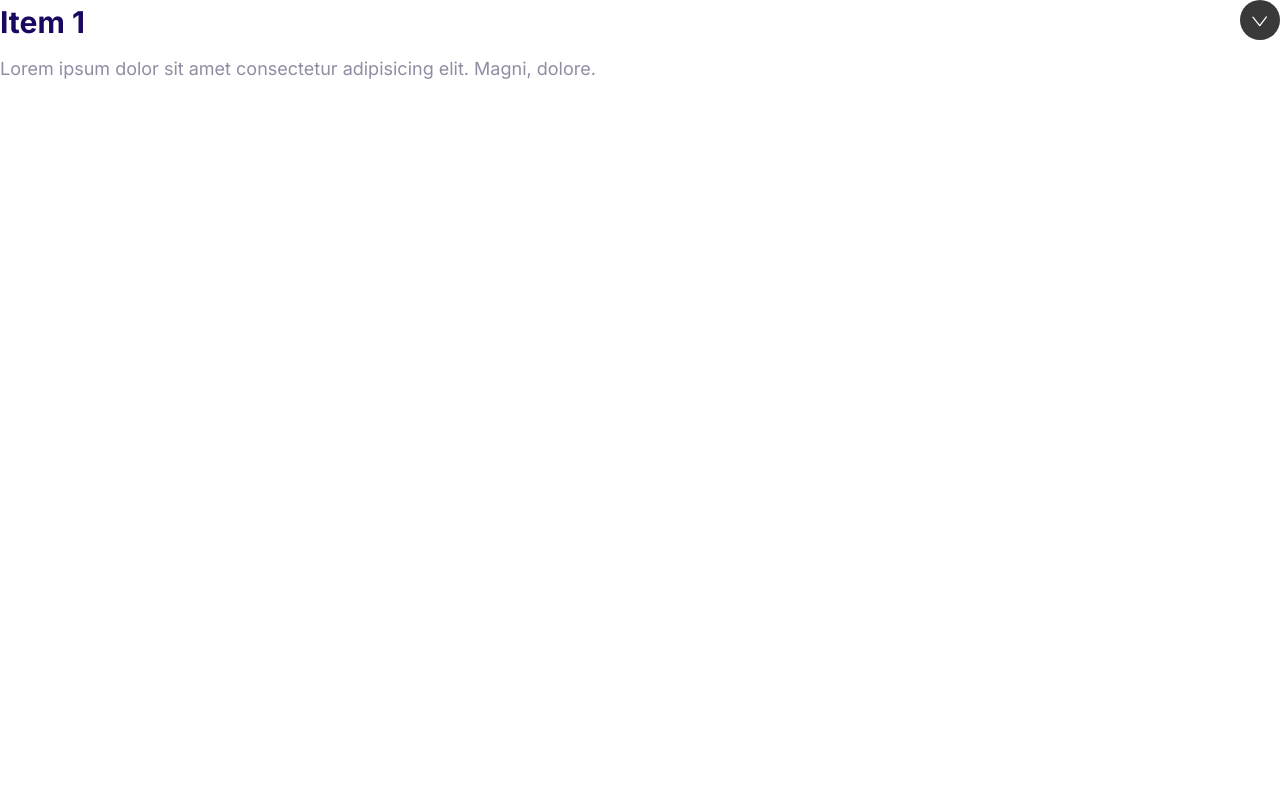
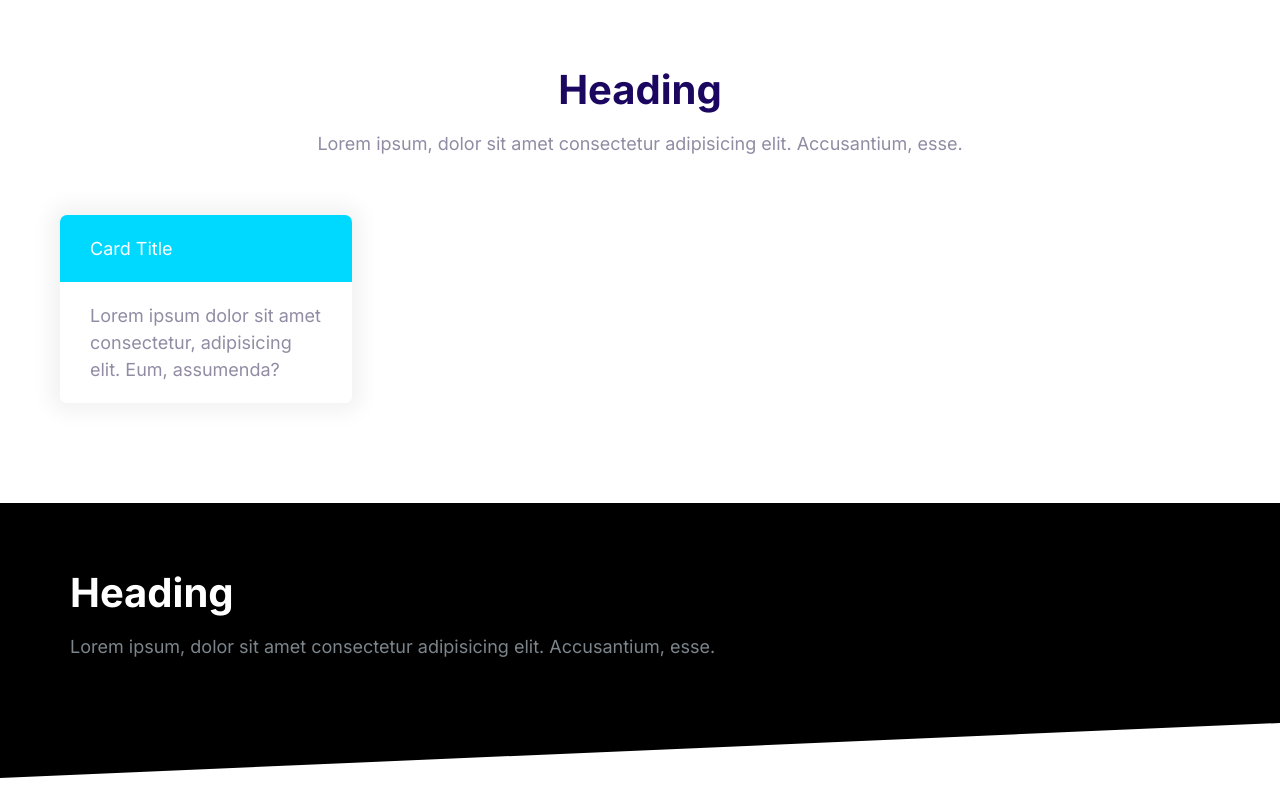
Before and after one commit to bsolomon18/moshify, a plain HTML site: page index.html in a window 1280 px wide. Drawn offline with Linux system fonts and the light colour scheme.

Commit message:
Block Section

```diff
--- a/CSS/styles.css
+++ b/CSS/styles.css
@@ -558,3 +558,41 @@ p {
   max-height: 100vh;
   opacity: 1;
 }
+
+/* BLOCKS */
+.block {
+  --padding-vertical: 6rem;
+  padding: var(--padding-vertical) 2rem;
+}
+
+.block__header {
+  text-align: center;
+}
+
+.block__heading {
+  margin-top: 0;
+}
+
+.block--dark {
+  background: #000;
+  color: #7b858b;
+}
+
+.block--dark .block__heading {
+  color: #fff;
+}
+
+.block--skewed-right {
+  padding-bottom: calc(var(--padding-vertical) + 4rem);
+  clip-path: polygon(0% 0%, 100% 0%, 100% 100%, 0% 80%);
+}
+
+.block--skewed-left {
+  padding-bottom: calc(var(--padding-vertical) + 4rem);
+  clip-path: polygon(0% 0%, 100% 0%, 100% 80%, 0% 100%);
+}
+
+.container {
+  max-width: 1140px;
+  margin: 0 auto;
+}
--- a/index.html
+++ b/index.html
@@ -14,19 +14,33 @@
     <link rel="stylesheet" href="css/styles.css" />
   </head>
   <body>
-    <div class="collapsible collapsible--expanded">
-      <header class="collapsible__header">
-        <h2 class="collapsible__heading">Item 1</h2>
-        <img
-          class="icon collapsible__chevron"
-          src="images/chevron.svg"
-          alt="chevron"
-        />
+    <section class="block">
+      <header class="block__header">
+        <h2 class="block__heading">Heading</h2>
+        <p>
+          Lorem ipsum, dolor sit amet consectetur adipisicing elit. Accusantium,
+          esse.
+        </p>
       </header>
-      <div class="collapsible__content">
-        Lorem ipsum dolor sit amet consectetur adipisicing elit. Magni, dolore.
+      <div style="width: 30%; padding: 4rem">
+        <div class="card card--secondary">
+          <header class="card__header">Card Title</header>
+          <div class="card__body">
+            Lorem ipsum dolor sit amet consectetur, adipisicing elit. Eum,
+            assumenda?
+          </div>
+        </div>
       </div>
-    </div>
+    </section>
+    <section class="block block--dark block--skewed-left">
+      <div class="container">
+        <h2 class="block__heading">Heading</h2>
+        <p>
+          Lorem ipsum, dolor sit amet consectetur adipisicing elit. Accusantium,
+          esse.
+        </p>
+      </div>
+    </section>
     <script src="js/main.js"></script>
   </body>
 </html>
```
Also changed, not shown: components/block.html (added, +27 -0 lines), components/card.html (added, +8 -0 lines).
